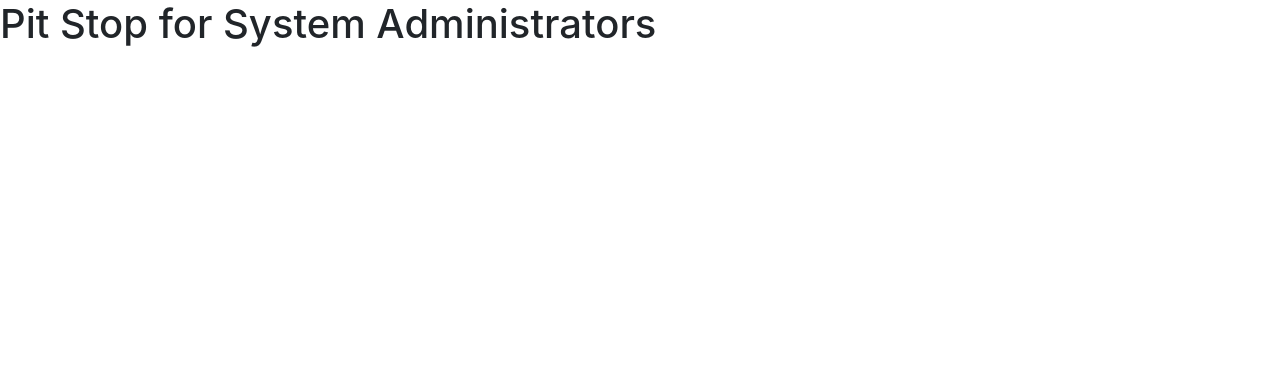
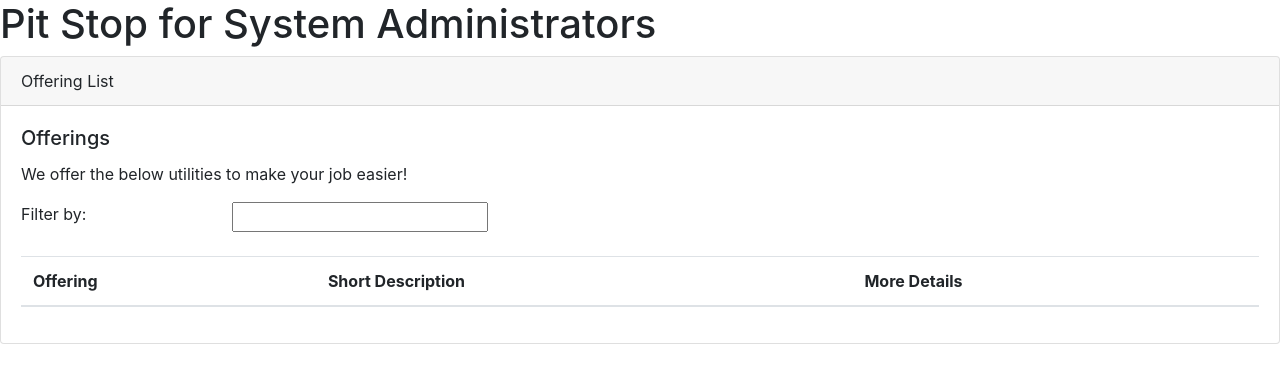
Before and after one commit to raghumuttana/PitStop, an Angular app in the folder PitStop/: page / in a window 1280 px wide. Shown: the top 382 px of the page. Built offline with nearby package versions, Linux system fonts and the light colour scheme.

Commit message:
offering-list component related work

```diff
--- a/PitStop/src/app/app.component.html
+++ b/PitStop/src/app/app.component.html
@@ -1,4 +1,32 @@
 <div >
     <h1>Pit Stop for System Administrators</h1>
+</div>
+<app-offerings></app-offerings>
+<!--
+<div class="card-deck">
+    <div class="card  text-white bg-dark mb-3" style="max-width: 18rem;">
+        <img class="card-img-top" src="https://www.scribesoft.com/wp-content/uploads/2015/10/On-Demand-Training-Icon.png" alt="">
+        <div class="card-body">
+            <h4 class="card-title">On-Demand Application Deployments</h4>
+            <p class="card-text">This is a wider card with supporting text below as a natural lead-in to additional content. </p>
+            <a href="#" class="btn btn-primary">Schedule now!</a>
+        </div>
+    </div>
+    <div class="card  text-white bg-dark mb-3" style="max-width: 18rem;">
+        <img class="card-img-top" src="https://www.freeiconspng.com/uploads/sql-server-icon-png-8.png" alt="">
+        <div class="card-body">
+            <h4 class="card-title">SQL Server Install Configuration</h4>
+            <p class="card-text">This is a wider card with supporting text below as a natural lead-in to additional content.</p>
+            <a href="#" class="btn btn-primary">Schedule now!</a>
+        </div>
+    </div>
+    <div  class="card text-white bg-dark mb-3" style="max-width: 18rem;">
+        <img class="card-img-top" src="http://icons.iconarchive.com/icons/oxygen-icons.org/oxygen/128/Apps-partitionmanager-icon.png" alt="">
+        <div class="card-body">
+            <h4 class="card-title">Raw Disk Configuration</h4>
+            <p class="card-text">This is a wider card with supporting text below as a natural lead-in to additional content.</p>
+            <a href="#" class="btn btn-primary">Schedule now!</a>
+        </div>
+    </div>
 
-</div>
+</div>-->
--- a/PitStop/src/app/app.module.ts
+++ b/PitStop/src/app/app.module.ts
@@ -2,10 +2,12 @@ import { BrowserModule } from '@angular/platform-browser';
 import { NgModule } from '@angular/core';
 
 import { AppComponent } from './app.component';
+import { OfferingListComponent } from '../offerings/offering-list.component';
 
 @NgModule({
   declarations: [
-    AppComponent
+    AppComponent,
+    OfferingListComponent
   ],
   imports: [
     BrowserModule
--- /dev/null
+++ b/PitStop/src/offerings/offering-list.component.html
@@ -0,0 +1,37 @@
+<div class="card">
+    <div class="card-header">
+      Offering List
+    </div>
+    <div class="card-body">
+      <h5 class="card-title">Offerings</h5>
+      <p class="card-text">We offer the below utilities to make your job easier!</p>
+      <div class="row">
+            <div class="col-md-2">Filter by:</div>
+            <div class="col-md-4">
+                <input type="text" name="" id="">
+            </div>
+      </div>
+
+     <table class="table mt-4">
+         <thead>
+             <tr>
+                 <th>Offering</th>
+                 <th>Short Description</th>
+                 <th>More Details</th>
+             </tr>
+         </thead>
+         <tbody>
+             <!-- <tr>
+                 <td scope="row"></td>
+                 <td></td>
+                 <td></td>
+             </tr>
+             <tr>
+                 <td scope="row"></td>
+                 <td></td>
+                 <td></td>
+             </tr> -->
+         </tbody>
+     </table>
+    </div>
+  </div>
--- /dev/null
+++ b/PitStop/src/offerings/offering-list.component.ts
@@ -0,0 +1,12 @@
+import { Component, OnInit } from '@angular/core';
+
+@Component({
+    selector: 'app-offerings',
+    templateUrl: './offering-list.component.html'
+})
+
+export class OfferingListComponent implements OnInit {
+    constructor() { }
+
+    ngOnInit() { }
+}
```
